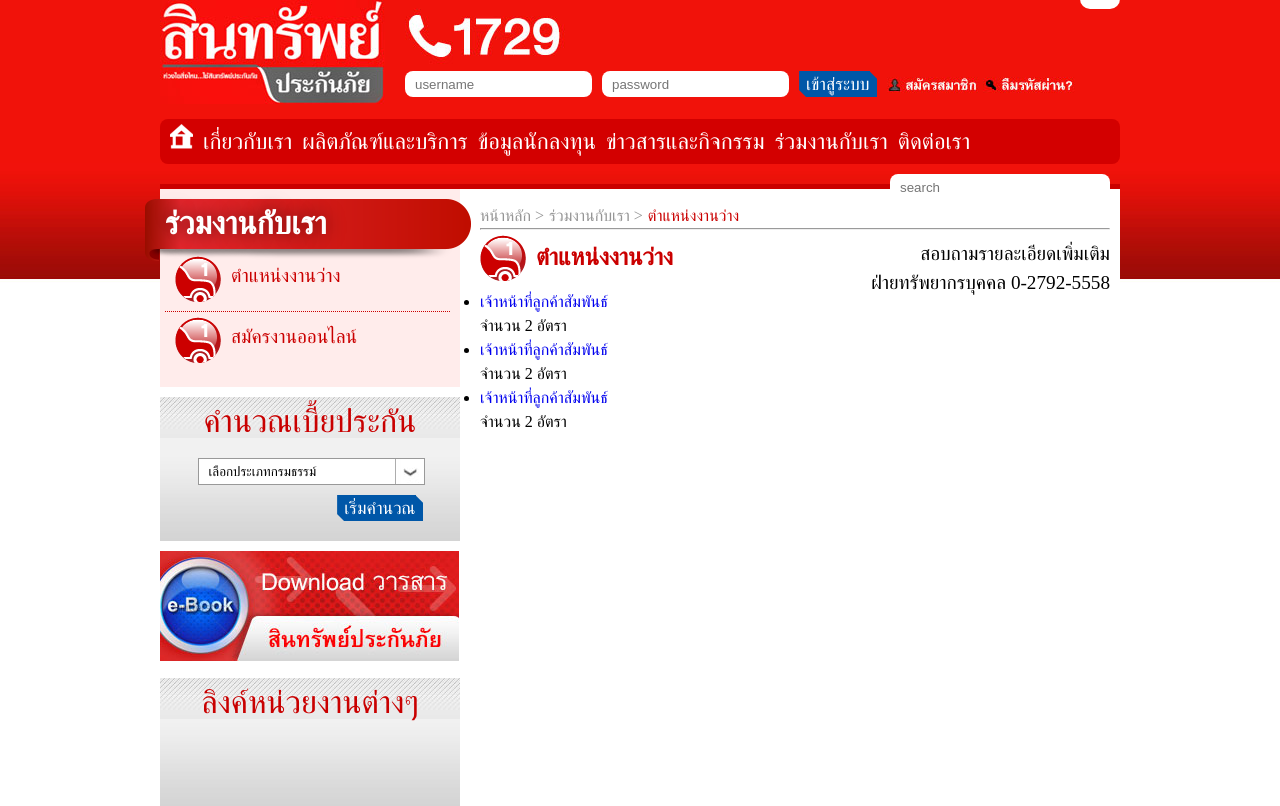
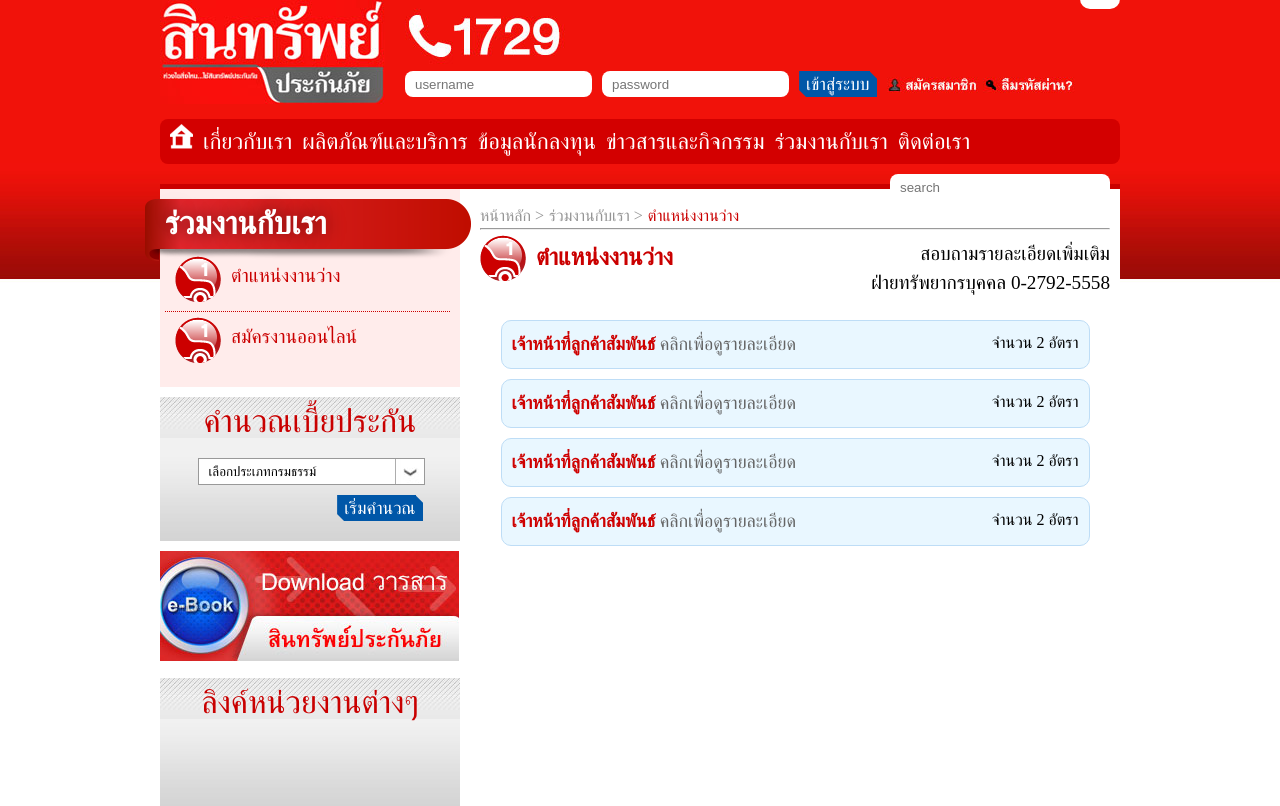
Before and after one commit to tonyatonya/asset, a PHP site: page /career-list.php in a window 1280 px wide. Shown: the part 21-827 px from the top of the page. Run offline with PHP 8.4, Linux system fonts and the light colour scheme.

Commit message:
Update Career

```diff
--- a/career-list.php
+++ b/career-list.php
@@ -25,9 +25,9 @@
 					<span>สอบถามรายละเอียดเพิ่มเติม<br>ฝ่ายทรัพยากรบุคคล 0-2792-5558</span>
 				</div>
 		</div>
-		<ul class="job-list">
+		<ul class="job-list" style="margin-top:30px;">
 			<li class="position-name">
-				<a href="#">เจ้าหน้าที่ลูกค้าสัมพันธ์</a> <div class="temp">จำนวน 2 อัตรา</div>
+				<a href="#">เจ้าหน้าที่ลูกค้าสัมพันธ์ <span>คลิกเพื่อดูรายละเอียด</span></a> <div class="temp">จำนวน 2 อัตรา</div>
 				<div class="job-detail">
 					<div class="job-topic">รายละเอียด</div>
 						<ul>
@@ -46,7 +46,7 @@
 				</div>
 			</li>
 			<li class="position-name">
-				<a href="#">เจ้าหน้าที่ลูกค้าสัมพันธ์</a> <div class="temp">จำนวน 2 อัตรา</div>
+				<a href="#">เจ้าหน้าที่ลูกค้าสัมพันธ์ <span>คลิกเพื่อดูรายละเอียด</span></a> <div class="temp">จำนวน 2 อัตรา</div>
 				<div class="job-detail">
 					<div class="job-topic">รายละเอียด</div>
 						<ul>
@@ -61,10 +61,11 @@
 							<li>มีประสบการณ์ด้านการประกันภัย จะพิจารณาเป็นพิเศษ</li>
 						</ul>
 					<div class="job-topic">ประกาศเมื่อ : 18 มีนาคม 2556</div>
+					<div class="btn-holder"><input type="submit" value="สนใจสมัครตำแหน่งงานนี้"></div>
 				</div>
 			</li>
 			<li class="position-name">
-				<a href="#">เจ้าหน้าที่ลูกค้าสัมพันธ์</a> <div class="temp">จำนวน 2 อัตรา</div>
+				<a href="#">เจ้าหน้าที่ลูกค้าสัมพันธ์ <span>คลิกเพื่อดูรายละเอียด</span></a> <div class="temp">จำนวน 2 อัตรา</div>
 				<div class="job-detail">
 					<div class="job-topic">รายละเอียด</div>
 						<ul>
@@ -79,14 +80,34 @@
 							<li>มีประสบการณ์ด้านการประกันภัย จะพิจารณาเป็นพิเศษ</li>
 						</ul>
 					<div class="job-topic">ประกาศเมื่อ : 18 มีนาคม 2556</div>
+					<div class="btn-holder"><input type="submit" value="สนใจสมัครตำแหน่งงานนี้"></div>
+				</div>
+			</li>
+			<li class="position-name">
+				<a href="#">เจ้าหน้าที่ลูกค้าสัมพันธ์ <span>คลิกเพื่อดูรายละเอียด</span></a> <div class="temp">จำนวน 2 อัตรา</div>
+				<div class="job-detail">
+					<div class="job-topic">รายละเอียด</div>
+						<ul>
+							<li>ปฎิบัติการด้านการเงิน</li>
+							<li>ประจำสำนักงานใหญ่</li>
+							<li>สามารถใช้ MS Office ได้เป็นอย่างดี</li>
+						</ul>
+					<div class="job-topic">ประเภทสัญญาจ้าง : งานประจำ</div>
+					<div class="job-topic">คุณสมบัติ</div>
+						<ul>
+							<li>วุฒิการศึกษา : ปริญญาตรี สาขาบัญชีหรือสาขาอื่นๆ ที่เกี่ยวข้อง</li>
+							<li>มีประสบการณ์ด้านการประกันภัย จะพิจารณาเป็นพิเศษ</li>
+						</ul>
+					<div class="job-topic">ประกาศเมื่อ : 18 มีนาคม 2556</div>
+					<div class="btn-holder"><input type="submit" value="สนใจสมัครตำแหน่งงานนี้"></div>
 				</div>
 			</li>
 		</ul>
 		<script type="text/javascript">
 			$(document).ready(function(){
-				$(".position-name a").click(function(e){
-					var listDetail = $(this).parent().find(".job-detail");
-					if($(".job-detail").hasClass("opened")){
+				$(".position-name ").click(function(e){
+					var listDetail = $(this).find(".job-detail");
+					if($(listDetail).hasClass("opened")){
 						$(".job-detail.opened").slideUp().removeClass("opened");
 					}else{
 						$(".job-detail.opened").slideUp().removeClass("opened");
--- a/css/layout.css
+++ b/css/layout.css
@@ -1056,6 +1056,36 @@ footer .stat span{
 .job-list > div.show{
 	display: block;
 }
+.job-list .position-name{
+	width: 90%;
+	margin-bottom: 10px;
+	list-style: none;
+	background-color: #e9f7ff;
+	border:1px solid #beddf6;
+	border-radius: 10px;
+	overflow: hidden;
+	padding: 10px;
+	margin-left: auto;
+	margin-right: auto;
+	cursor: pointer;
+}
+.job-list .position-name:hover{
+	background-color: #c2e8ff;
+}
+.job-list .position-name a{
+	color: #ce0000;
+	text-decoration: none;
+	font-weight: bold;
+	font-size: 18px;
+}
+.job-list .position-name a span{
+	color: #646464;
+	font-weight: 100;
+}
+.job-list .position-name .temp{
+	float: right;
+	display: inline;
+}
 /***** member *****/
 .member-lead{
 	width: 100%;
```
